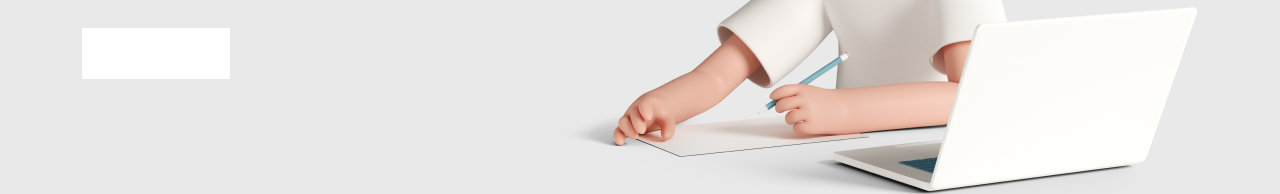
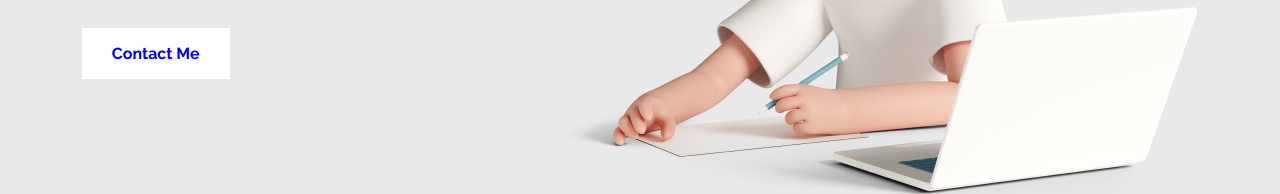
Before and after one commit to marasal/course2023, a plain HTML site: page index.html in a window 1280 px wide. In both pictures the pointer is over the link "Contact Me". Shown: the part 407-601 px from the top of the page. Drawn offline with Linux system fonts and the light colour scheme; a script that the page names is missing.

Commit message:
Style changed

```diff
--- a/styles.css
+++ b/styles.css
@@ -276,6 +276,10 @@ button#contactBtn:hover {
     background-color: #fff; /* White background on hover */
     color: #0000fe; /* Blue text on hover */
 }
+#contactBtn a:hover {
+    background-color: #fff; /* White background on hover */
+    color: #0000fe; /* Blue text on hover */
+}
 #contactBtn:visited {
     color: #fff; /* White text for visited link */
 }
```
